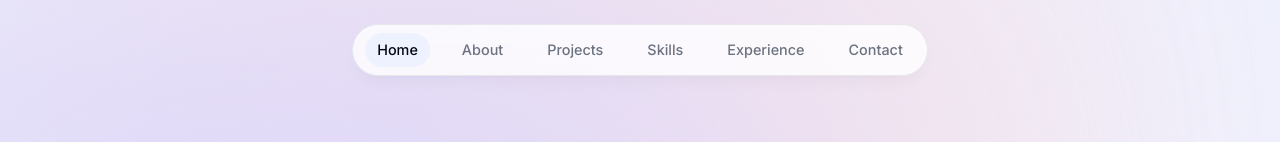
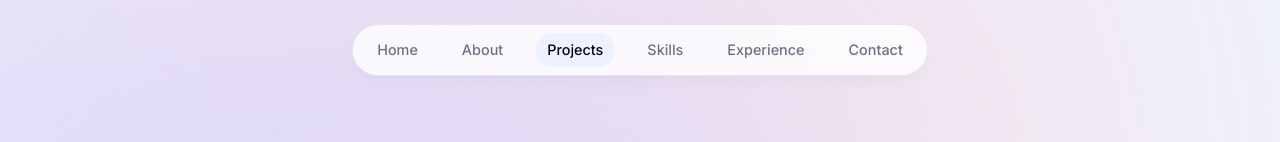
Before and after one commit to exeCatable/NextJS-Portfolio, a Next.js app: page / in a window 1280 px wide. Shown: the top 142 px of the page. Built offline with nearby package versions, Linux system fonts and the light colour scheme.

Commit message:
use intersection observer to track header activity

```diff
--- a/components/about.tsx
+++ b/components/about.tsx
@@ -1,11 +1,24 @@
 "use client";
 
-import React from "react";
+import React, { useEffect } from "react";
 import { motion } from "framer-motion";
 import SectionHeading from "./section-heading";
 import { aboutMe } from "@/lib/data";
+import { useInView } from "react-intersection-observer";
+import { useActiveSectionContext } from "@/context/active-section-context";
 
 export default function About() {
+  const { ref, inView } = useInView({
+    threshold: 0.8,
+  });
+  const { setActiveSection, timeOfLastClick } = useActiveSectionContext();
+
+  useEffect(() => {
+    if (inView && Date.now() - timeOfLastClick > 1000) {
+      setActiveSection("About");
+    }
+  }, [inView, setActiveSection, timeOfLastClick]);
+
   const description = aboutMe.map((about) => (
     <p className="mb-3" key={about.description}>
       {about.description}
@@ -18,6 +31,7 @@
       animate={{ opacity: 1, y: 0 }}
       transition={{ delay: 0.175 }}
       id="about"
+      ref={ref}
     >
       <SectionHeading>About me</SectionHeading>
       {description}
--- a/components/header.tsx
+++ b/components/header.tsx
@@ -9,7 +9,8 @@
 import { useActiveSectionContext } from "@/context/active-section-context";
 
 export default function Header() {
-  const { activeSection, setActiveSection } = useActiveSectionContext();
+  const { activeSection, setActiveSection, setTimeOfLastClick } =
+    useActiveSectionContext();
 
   const listElement = links.map((link) => (
     <motion.li
@@ -26,6 +27,7 @@
         href={link.hash}
         onClick={() => {
           setActiveSection(link.name);
+          setTimeOfLastClick(Date.now());
         }}
       >
         {link.name}
--- a/components/intro.tsx
+++ b/components/intro.tsx
@@ -1,17 +1,31 @@
 "use client";
 
 import Image from "next/image";
-import React from "react";
+import React, { useEffect } from "react";
 import { motion } from "framer-motion";
 import Me from "@/public/me.jpg";
 import Link from "next/link";
 import { BsArrowRight } from "react-icons/bs";
 import { HiDownload } from "react-icons/hi";
 import { FaGithubSquare } from "react-icons/fa";
+import { useActiveSectionContext } from "@/context/active-section-context";
+import { useInView } from "react-intersection-observer";
 
 export default function Intro() {
+  const { ref, inView } = useInView({
+    threshold: 0.8,
+  });
+  const { setActiveSection, timeOfLastClick } = useActiveSectionContext();
+
+  useEffect(() => {
+    if (inView && Date.now() - timeOfLastClick > 1000) {
+      setActiveSection("Home");
+    }
+  }, [inView, setActiveSection, timeOfLastClick]);
+
   return (
     <section
+      ref={ref}
       className="mb-28 max-w-[50rem] scroll-mt-[100rem] text-center sm:mb-0"
       id="home"
     >
--- a/components/projects.tsx
+++ b/components/projects.tsx
@@ -1,13 +1,26 @@
 "use client";
 
-import React from "react";
+import React, { useEffect } from "react";
 import SectionHeading from "./section-heading";
 import { projectsData } from "@/lib/data";
 import Project from "./project";
+import { useActiveSectionContext } from "@/context/active-section-context";
+import { useInView } from "react-intersection-observer";
 
 export default function Projects() {
+  const { ref, inView } = useInView({
+    threshold: 0.5,
+  });
+  const { setActiveSection, timeOfLastClick } = useActiveSectionContext();
+
+  useEffect(() => {
+    if (inView && Date.now() - timeOfLastClick > 1000) {
+      setActiveSection("Projects");
+    }
+  }, [inView, setActiveSection, timeOfLastClick]);
+
   return (
-    <section className="mb-28 scroll-mt-28" id="projects">
+    <section ref={ref} className="mb-28 scroll-mt-28" id="projects">
       <SectionHeading>My projects</SectionHeading>
       <div>
         {projectsData.map((project, index) => (
--- a/context/active-section-context.tsx
+++ b/context/active-section-context.tsx
@@ -12,6 +12,8 @@
 type ActiveSectionContextType = {
   activeSection: SectionName;
   setActiveSection: React.Dispatch<React.SetStateAction<SectionName>>;
+  timeOfLastClick: number;
+  setTimeOfLastClick: React.Dispatch<React.SetStateAction<number>>;
 };
 
 export const ActiveSectionContext =
@@ -21,16 +23,24 @@
   children,
 }: ActiveSectionContextProviderProps) {
   const [activeSection, setActiveSection] = useState<SectionName>("Home");
+  // disable observer temporarily to avoid scroll glitch
+  const [timeOfLastClick, setTimeOfLastClick] = useState(0);
 
   return (
-    <ActiveSectionContext.Provider value={{ activeSection, setActiveSection }}>
+    <ActiveSectionContext.Provider
+      value={{
+        activeSection,
+        setActiveSection,
+        timeOfLastClick,
+        setTimeOfLastClick,
+      }}
+    >
       {children}
     </ActiveSectionContext.Provider>
   );
 }
 
 export function useActiveSectionContext() {
-  // const { activeSection, setActiveSection } = useContext(ActiveSectionContext);
   const context = useContext(ActiveSectionContext);
 
   if (context === null) {
```
